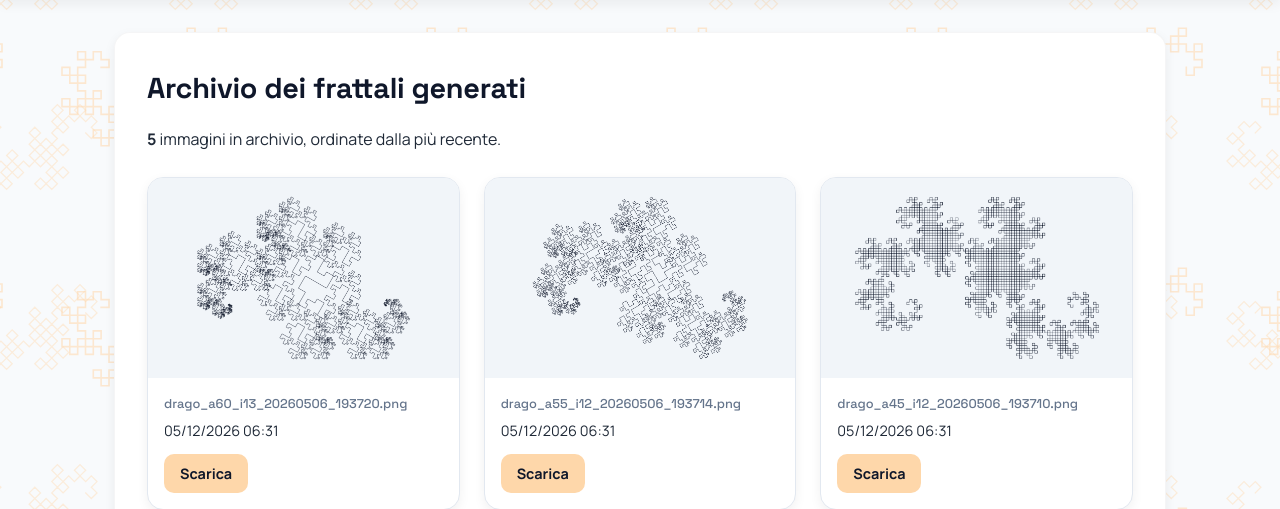
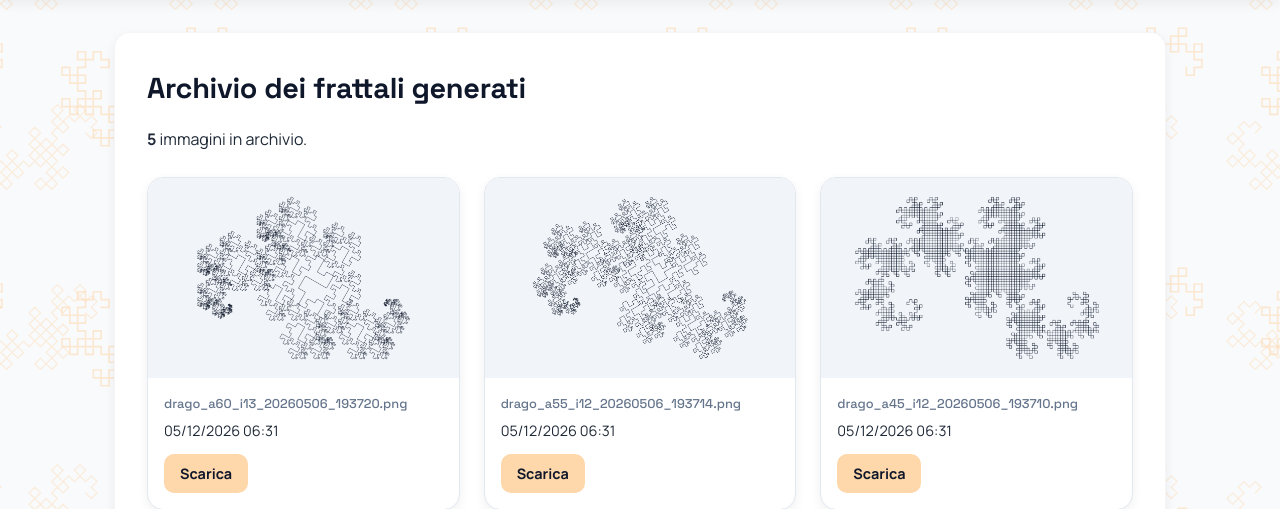
Before and after one commit to alediste/webapp-drago-heighway, a Flask app: page /archivio in a window 1280 px wide. Shown: the part 65-574 px from the top of the page. Run offline with Flask 3, Linux system fonts and the light colour scheme.

Commit message:
fix: descrizione archivio fixata (#15)

```diff
--- a/templates/archivio.html
+++ b/templates/archivio.html
@@ -9,7 +9,7 @@
         <p>
             <strong>{{ items|length }}</strong>
             {% if items|length == 1 %}immagine{% else %}immagini{% endif %}
-            in archivio, ordinate dalla più recente.
+            in archivio.
         </p>
 
         {# Grid responsive: una colonna su mobile, piu' colonne su schermi grandi #}
```
